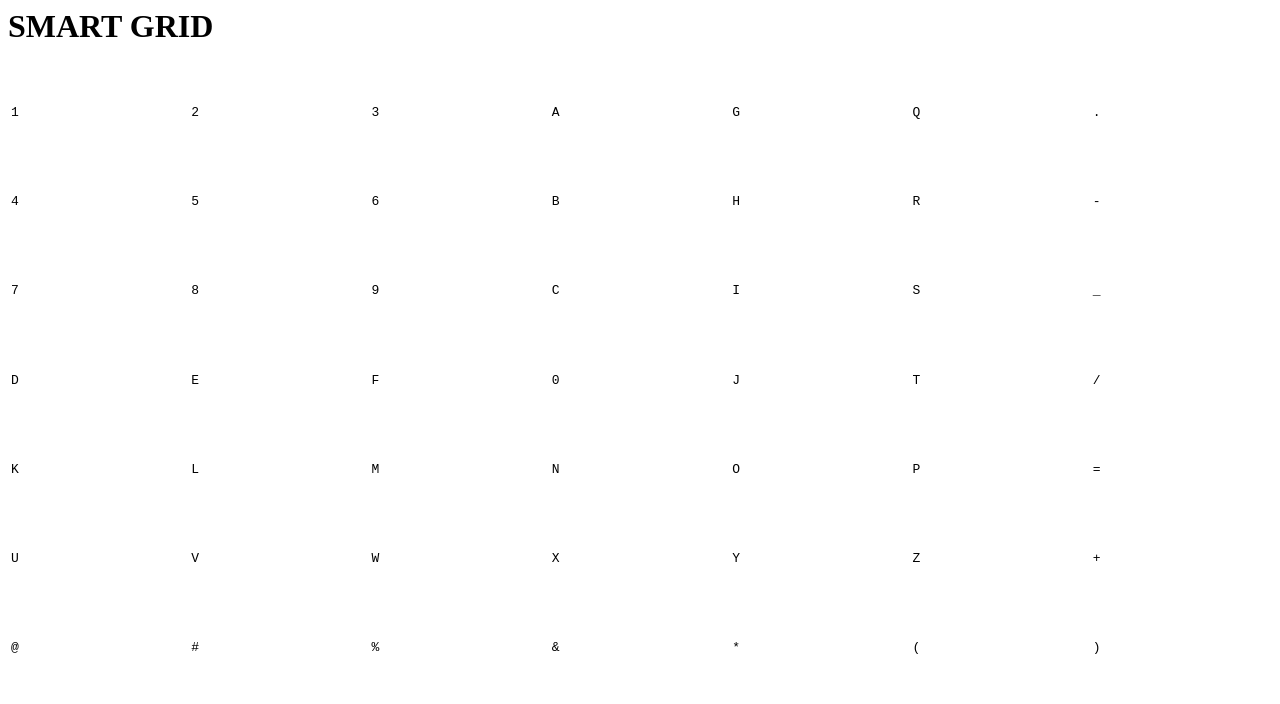
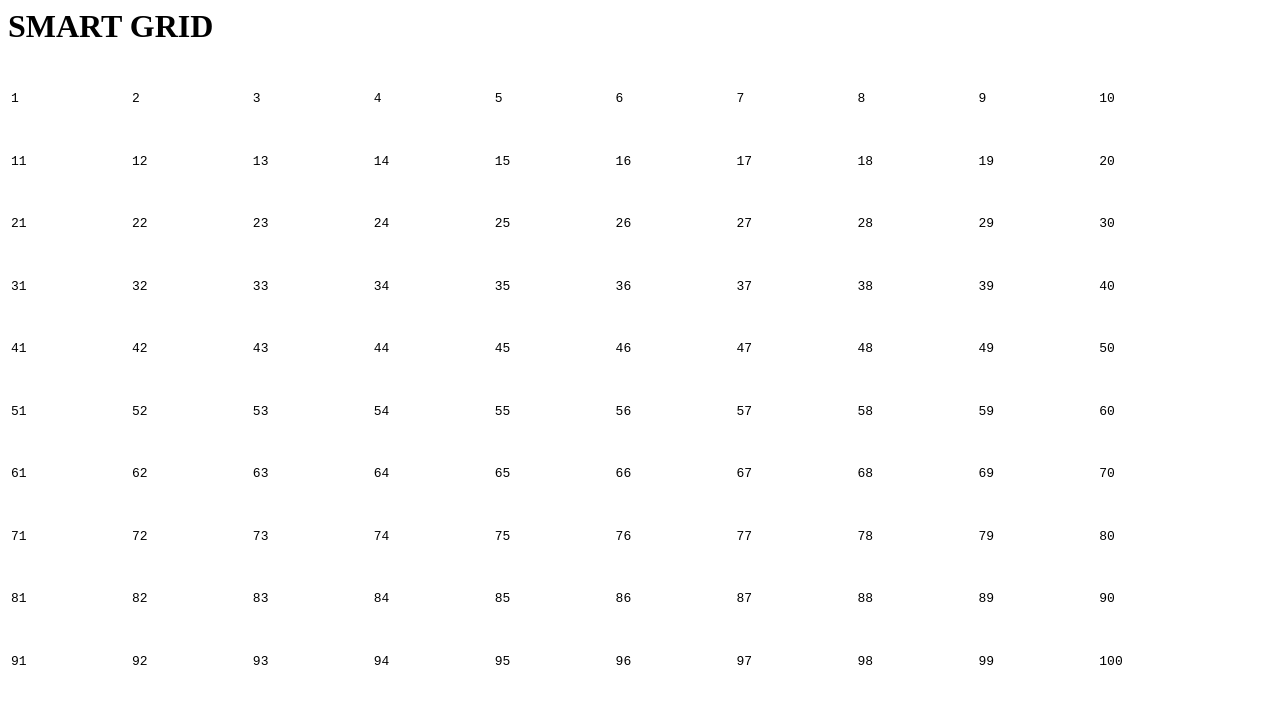
Before and after one commit to applh/smart-grid, a plain HTML site: page index.html in a window 1280 px wide. Drawn offline with Linux system fonts and the light colour scheme.

Commit message:
Update index.html

```diff
--- a/index.html
+++ b/index.html
@@ -18,64 +18,121 @@
         <td>1</td>
         <td>2</td>
         <td>3</td>
-        <td>A</td>
-        <td>G</td>
-        <td>Q</td>
-        <td>.</td>
-      </tr>
-      <tr>
         <td>4</td>
         <td>5</td>
         <td>6</td>
-        <td>B</td>
-        <td>H</td>
-        <td>R</td>
-        <td>-</td>
-      </tr>
-      <tr>
         <td>7</td>
         <td>8</td>
         <td>9</td>
-        <td>C</td>
-        <td>I</td>
-        <td>S</td>
-        <td>_</td>
+        <td>10</td>
       </tr>
       <tr>
-        <td>D</td>
-        <td>E</td>
-        <td>F</td>
-        <td>0</td>
-        <td>J</td>
-        <td>T</td>
-        <td>/</td>
+        <td>11</td>
+        <td>12</td>
+        <td>13</td>
+        <td>14</td>
+        <td>15</td>
+        <td>16</td>
+        <td>17</td>
+        <td>18</td>
+        <td>19</td>
+        <td>20</td>
       </tr>
       <tr>
-        <td>K</td>
-        <td>L</td>
-        <td>M</td>
-        <td>N</td>
-        <td>O</td>
-        <td>P</td>
-        <td>=</td>
+        <td>21</td>
+        <td>22</td>
+        <td>23</td>
+        <td>24</td>
+        <td>25</td>
+        <td>26</td>
+        <td>27</td>
+        <td>28</td>
+        <td>29</td>
+        <td>30</td>
       </tr>
       <tr>
-        <td>U</td>
-        <td>V</td>
-        <td>W</td>
-        <td>X</td>
-        <td>Y</td>
-        <td>Z</td>
-        <td>+</td>
+        <td>31</td>
+        <td>32</td>
+        <td>33</td>
+        <td>34</td>
+        <td>35</td>
+        <td>36</td>
+        <td>37</td>
+        <td>38</td>
+        <td>39</td>
+        <td>40</td>
       </tr>
       <tr>
-        <td>@</td>
-        <td>#</td>
-        <td>%</td>
-        <td>&amp;</td>
-        <td>*</td>
-        <td>(</td>
-        <td>)</td>
+        <td>41</td>
+        <td>42</td>
+        <td>43</td>
+        <td>44</td>
+        <td>45</td>
+        <td>46</td>
+        <td>47</td>
+        <td>48</td>
+        <td>49</td>
+        <td>50</td>
+      </tr>
+      <tr>
+        <td>51</td>
+        <td>52</td>
+        <td>53</td>
+        <td>54</td>
+        <td>55</td>
+        <td>56</td>
+        <td>57</td>
+        <td>58</td>
+        <td>59</td>
+        <td>60</td>
+      </tr>
+      <tr>
+        <td>61</td>
+        <td>62</td>
+        <td>63</td>
+        <td>64</td>
+        <td>65</td>
+        <td>66</td>
+        <td>67</td>
+        <td>68</td>
+        <td>69</td>
+        <td>70</td>
+      </tr>
+      <tr>
+        <td>71</td>
+        <td>72</td>
+        <td>73</td>
+        <td>74</td>
+        <td>75</td>
+        <td>76</td>
+        <td>77</td>
+        <td>78</td>
+        <td>79</td>
+        <td>80</td>
+      </tr>
+      <tr>
+        <td>81</td>
+        <td>82</td>
+        <td>83</td>
+        <td>84</td>
+        <td>85</td>
+        <td>86</td>
+        <td>87</td>
+        <td>88</td>
+        <td>89</td>
+        <td>90</td>
+      </tr>
+      <tr>
+        <td>91</td>
+        <td>92</td>
+        <td>93</td>
+        <td>94</td>
+        <td>95</td>
+        <td>96</td>
+        <td>97</td>
+        <td>98</td>
+        <td>99</td>
+        <td>100</td>
       </tr>
     </tbody>
   </table>
```
